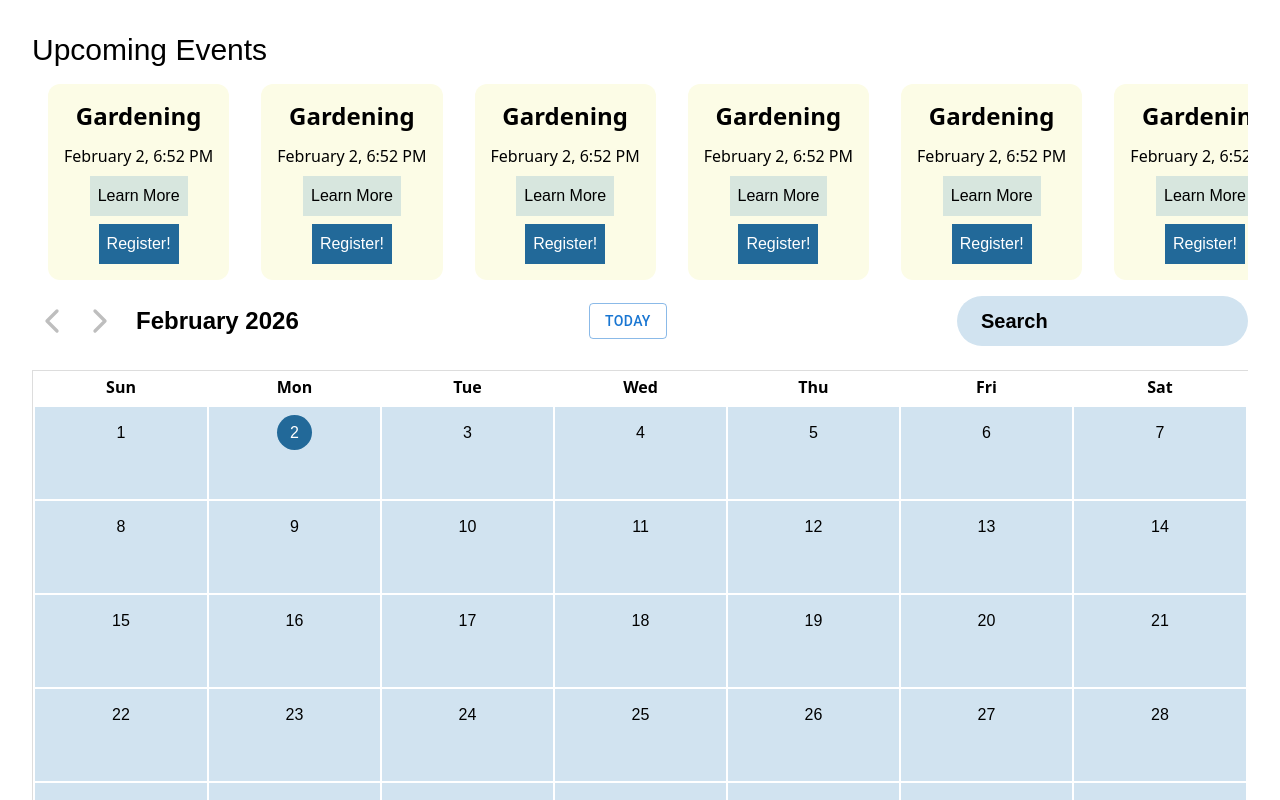
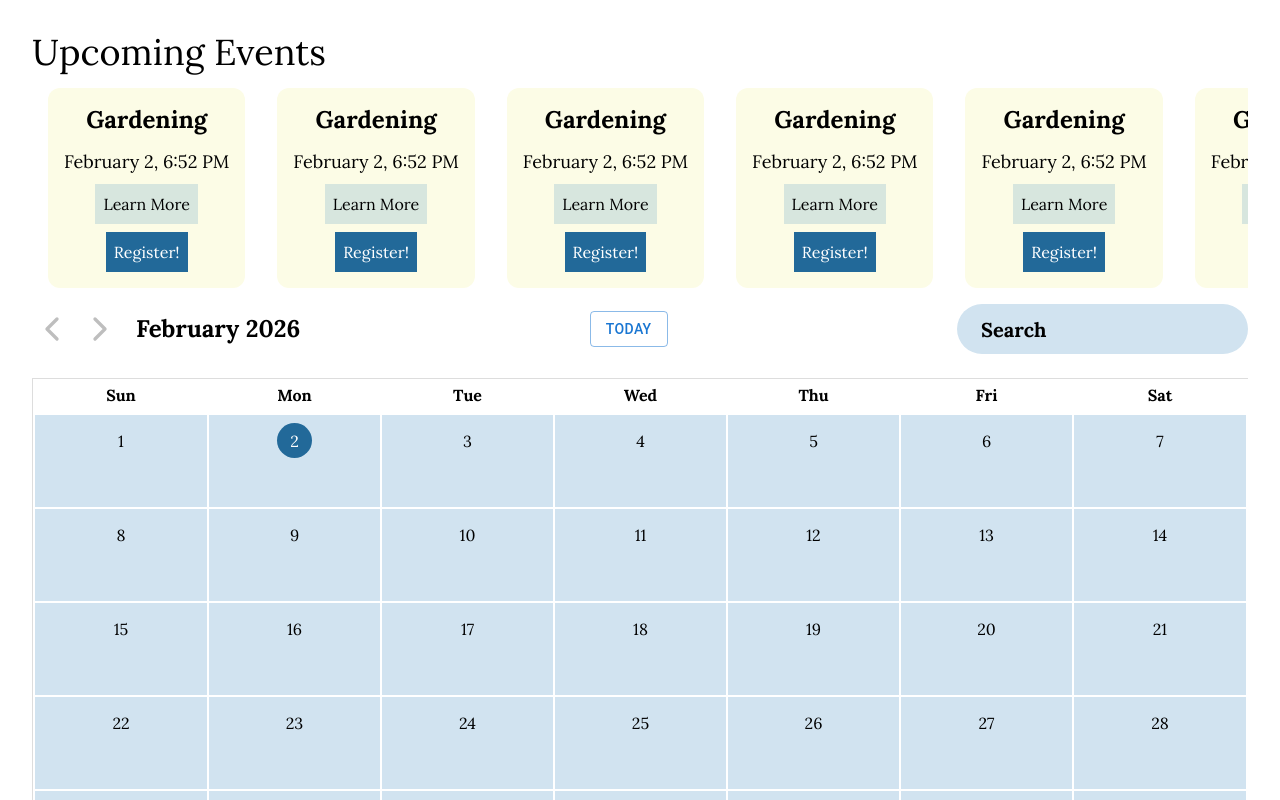
Before and after one commit to hack4impact-calpoly/one-cool-earth-25, a Next.js app: page /calendar in a window 1280 px wide. Shown: the top 800 px of the page. Built offline with nearby package versions, Linux system fonts and the light colour scheme; a web font is replaced by a local one.

Commit message:
imported lora font

```diff
--- a/src/app/calendar/components/EventCard.tsx
+++ b/src/app/calendar/components/EventCard.tsx
@@ -14,9 +14,9 @@ export default function EventCard({ eventTitle, date }: EventProps) {
   return (
     <div className="flex flex-col items-center space-y-2 w-42 shrink-0 m-4 p-4 bg-[#fcfce6] rounded-xl">
       <h1 className="text-2xl mb-1 font-bold">{eventTitle}</h1>
-      <div>{formattedDateTime}</div>
-      <button className="font-patua bg-[#448EBF] bg-opacity-20 m-1 p-2">Learn More</button>
-      <button className="font-patua bg-[#226999] m-1 p-2 text-white">Register!</button>
+      <div className="text-lg">{formattedDateTime}</div>
+      <button className="bg-[#448EBF] bg-opacity-20 m-1 p-2">Learn More</button>
+      <button className="bg-[#226999] m-1 p-2 text-white">Register!</button>
     </div>
   );
 }
--- a/src/app/calendar/page.tsx
+++ b/src/app/calendar/page.tsx
@@ -54,8 +54,8 @@ export default function CalendarPage() {
     events[i] = { eventTitle: "Gardening", date: new Date() };
   }
   return (
-    <div className="p-8">
-      <div className="font-patua text-3xl">Upcoming Events</div>
+    <div className="p-8 font-lora">
+      <div className="text-4xl">Upcoming Events</div>
       <div className="flex justify-start flex-nowrap overflow-x-scroll">
         {events.map((event, idx) => {
           return <EventCard key={idx} eventTitle={event.eventTitle} date={event.date} />;
@@ -73,12 +73,12 @@ export default function CalendarPage() {
               <ChevronRight size={40} color="#BEBEBE" />
             </button>
           </div>
-          <h2 className="text-2xl font-patua font-bold">
+          <h2 className="text-2xl font-bold">
             {viewDate.toLocaleString("default", { month: "long", year: "numeric" })}
           </h2>
         </div>
         <div>
-          <Button className="hover:opacity-70 transition-opacity font-patua" variant="outlined" onClick={handleReset}>
+          <Button className="hover:opacity-70 transition-opacity" variant="outlined" onClick={handleReset}>
             Today
           </Button>
         </div>
@@ -86,7 +86,7 @@ export default function CalendarPage() {
           <input
             type="text"
             placeholder="Search"
-            className="w-full h-full border-none rounded-full bg-[#D1E3F0] px-6 text-xl font-patua font-bold text-black placeholder:text-black placeholder:opacity-100 focus:outline-none"
+            className="w-full h-full border-none rounded-full bg-[#D1E3F0] px-6 text-xl font-bold text-black placeholder:text-black placeholder:opacity-100 focus:outline-none"
           />
         </div>
       </div>
--- a/src/app/globals.css
+++ b/src/app/globals.css
@@ -1,3 +1,4 @@
+@import url("https://fonts.googleapis.com/css2?family=Lora:ital,wght@0,400..700;1,400..700&display=swap");
 @tailwind base;
 @tailwind components;
 @tailwind utilities;
@@ -32,7 +33,7 @@
   width: 35px;
   height: 35px;
   border-radius: 50%;
-  font-family: var(--font-patua);
+  font-family: var(--font-lora);
   transition: all 0.2s ease;
 }
 
--- a/tailwind.config.js
+++ b/tailwind.config.js
@@ -9,6 +9,7 @@ module.exports = {
       fontFamily: {
         // This 'patua' key is what you'll use in your className (e.g., font-patua)
         patua: ["var(--font-patua)", "serif"],
+        lora: ["Lora", "serif"],
       },
     },
   },
```
